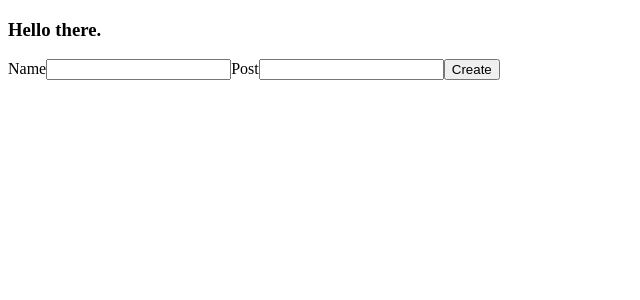
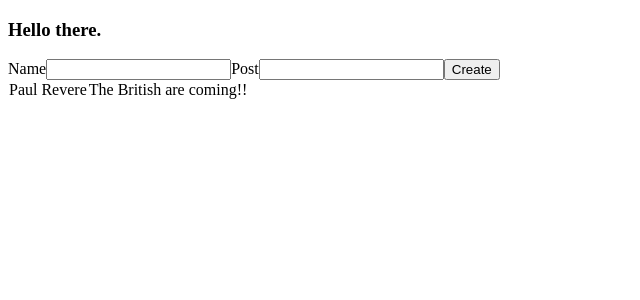
Before and after one commit to joecoxstrong/SocialFeed, a React (Create React App) app: page / in a window 1280 px wide. Shown: the top 300 px of the page, without its empty margins (0-640 px from the left). Built offline with nearby package versions, Linux system fonts and the light colour scheme.

Commit message:
Created DisplayPosts.jsx + created .map functionality to be able to take a new post and add it to the array of posts.

```diff
--- a/src/App.jsx
+++ b/src/App.jsx
@@ -1,5 +1,6 @@
 import React, { useState, useEffect } from 'react';
 import CreatePost from './Components/CreatePost';
+import DisplayPosts from './Components/DisplayPosts/DisplayPosts';
 
 
 function App() {
@@ -16,6 +17,7 @@ function App() {
     <div>
      <h3>Hello there.</h3>
      <CreatePost addNewPostProperty = {addNewPost}/>
+     <DisplayPosts parentEntries = {entries} />
     </div>
   );
 }
--- /dev/null
+++ b/src/Components/DisplayPosts/DisplayPosts.jsx
@@ -0,0 +1,20 @@
+
+const DisplayPosts = (props) => {
+    return (
+
+
+        <tbody>
+          {props.parentEntries.map((entry)=>{
+            return (
+                <tr>
+                    <td>{entry.name}</td>
+                    <td>{entry.post}</td>
+                </tr>
+                )
+            })}
+        </tbody>
+
+      );
+}
+
+export default DisplayPosts;
```
